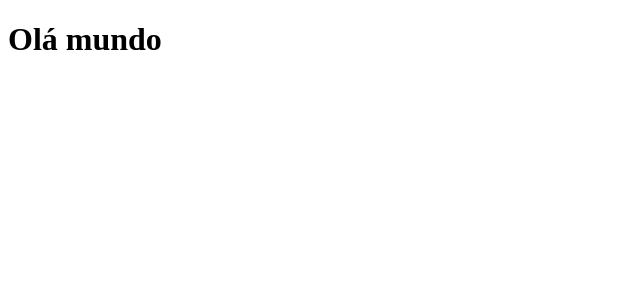
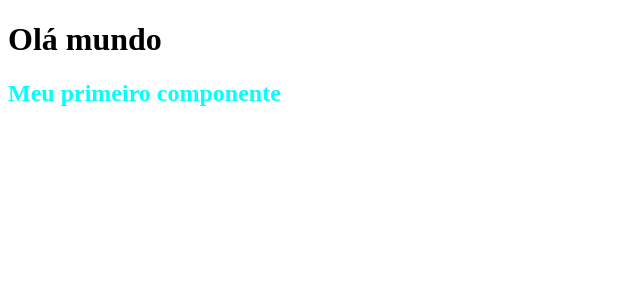
Before and after one commit to EricksonSiqueira/first-angular-project, an Angular app: page / in a window 1280 px wide. Shown: the top 300 px of the page, without its empty margins (0-640 px from the left). Built offline with nearby package versions, Linux system fonts and the light colour scheme.

Commit message:
feat: create and use my first angular component

```diff
--- a/src/app/app.component.html
+++ b/src/app/app.component.html
@@ -1,3 +1,4 @@
 <div>
   <h1>Olá mundo</h1>
+  <app-first-component />
 </div>
--- /dev/null
+++ b/src/app/components/first-component/first-component.component.css
@@ -0,0 +1,3 @@
+h2 {
+  color: aqua;
+}
--- /dev/null
+++ b/src/app/components/first-component/first-component.component.html
@@ -0,0 +1 @@
+<h2>Meu primeiro componente</h2>
```
Also changed, not shown: src/app/app.module.ts (+5 -9 lines), src/app/components/first-component/first-component.component.ts (added, +10 -0 lines), 1 other file (tests, documents, lock files or other folders).
